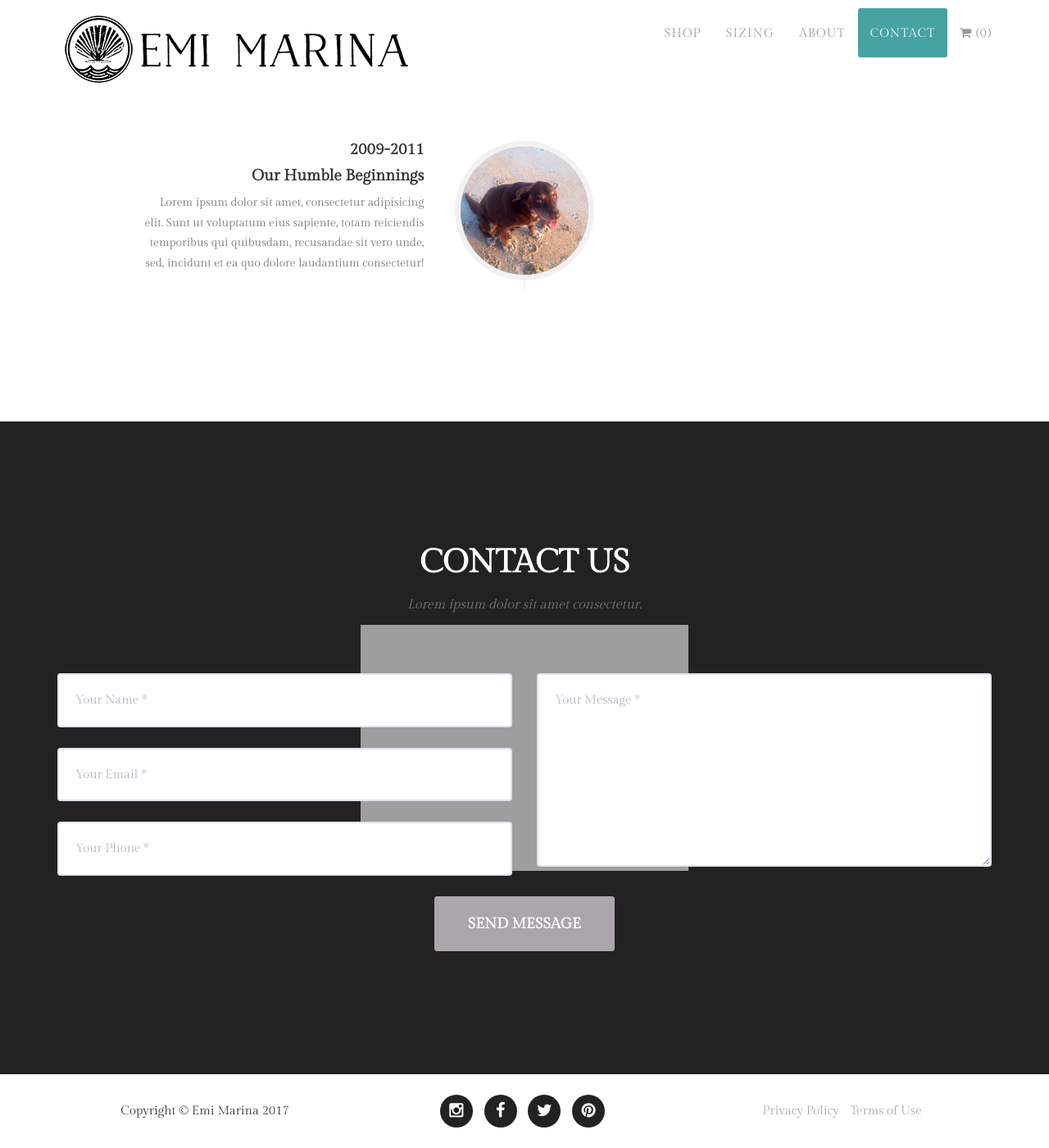
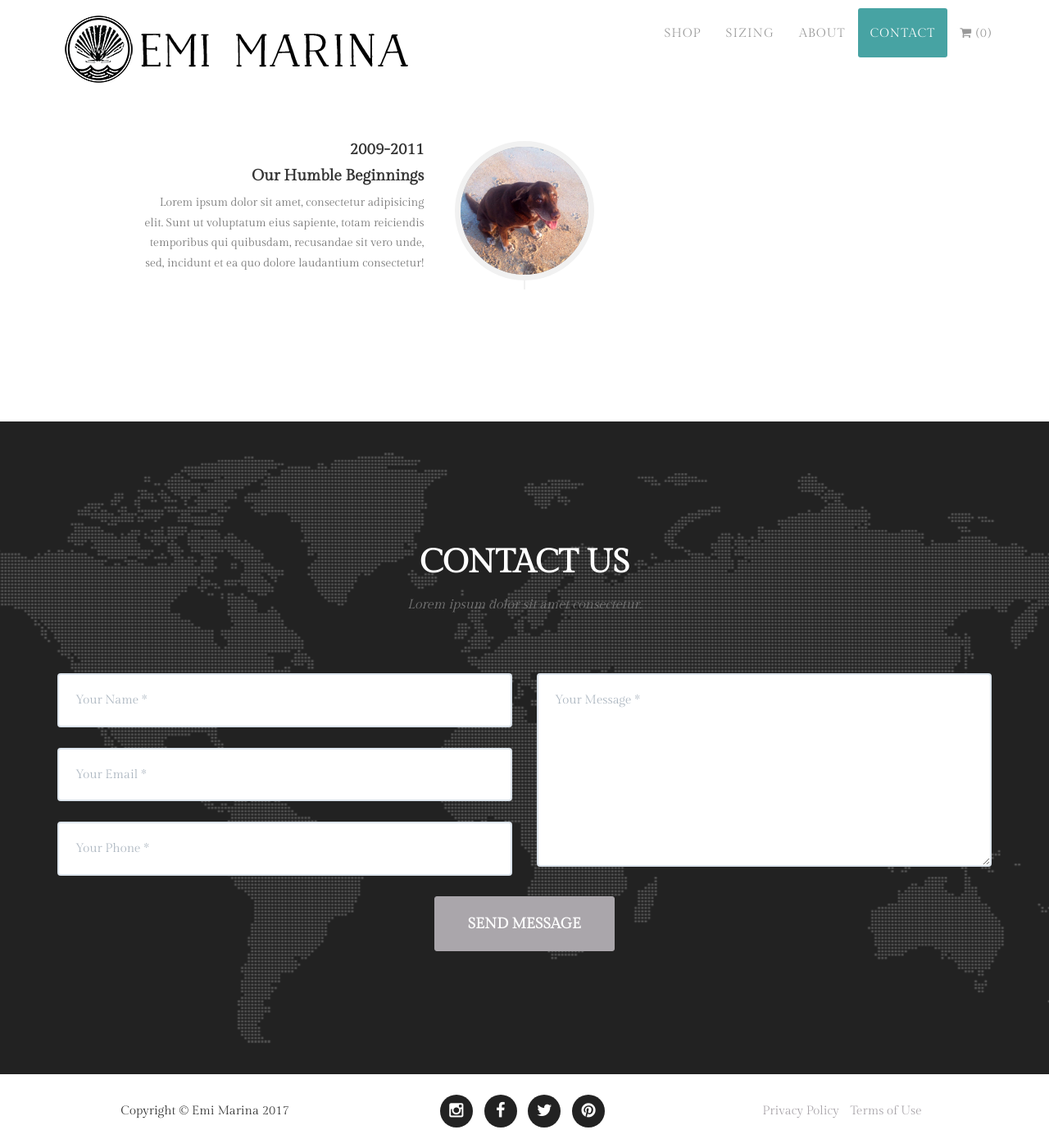
Before and after one commit to bedmond/emmymarina-1, a Jekyll site: the page built from index.html, in a window 1280 px wide and 1400 px high, scrolled down 2146 px. Shown: the whole window at 82% size. Built offline with Jekyll 4.4.1, drawn with Linux system fonts in a browser that asks for light colours; some web fonts are replaced.

Commit message:
added map photo back in

```diff
--- a/_includes/css/agency.css
+++ b/_includes/css/agency.css
@@ -680,7 +680,7 @@ aside.clients img {
 
 section#contact {
     background-color: #222;
-    background-image: url('{{ site.baseurl }}/img/_MG_1076.png');
+    background-image: url('{{ site.baseurl }}/img/map-image.png');
     background-position: center;
     background-repeat: no-repeat;
 }
```
